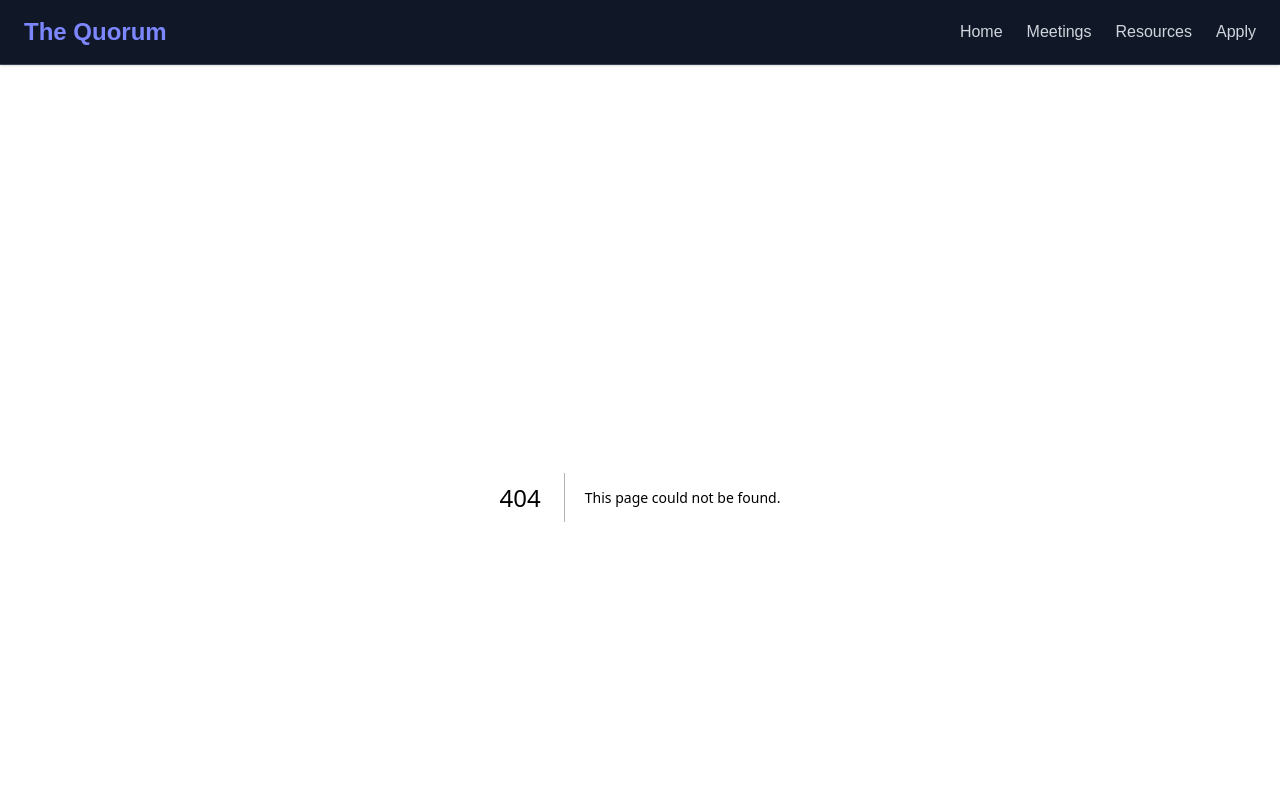
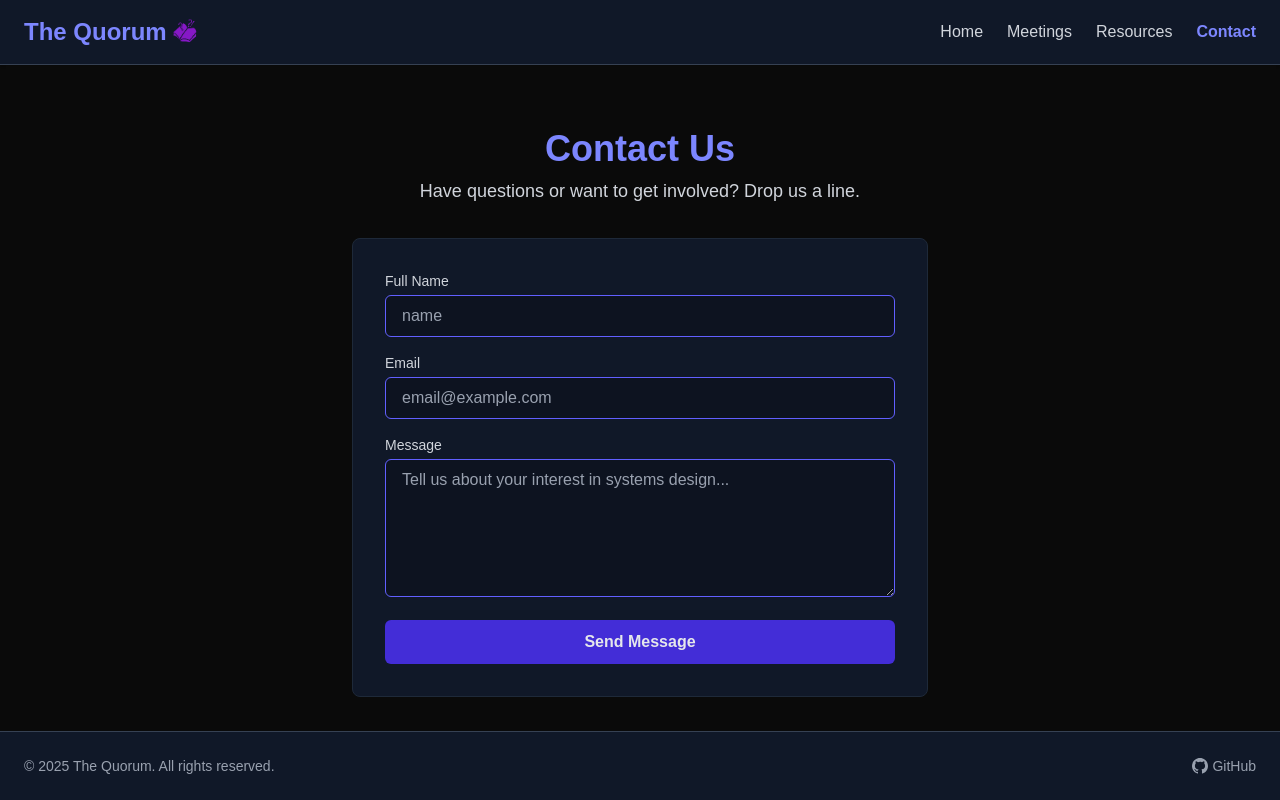
Before and after one commit to PiolineC/Systems-Design-Club, a Next.js app: page /contact in a window 1280 px wide. Before the commit this address had no page. Shown: the top 800 px of the page. Built offline with nearby package versions, Linux system fonts and the light colour scheme.

Commit message:
Update contact page and add logo

```diff
--- a/src/app/apply/page.tsx
+++ /dev/null
@@ -1,36 +0,0 @@
-import SectionHeader from "@/components/SectionHeader";
-
-export default function ApplyPage() {
-  return (
-    <div className="max-w-3xl mx-auto px-4 text-center space-y-8">
-      <SectionHeader
-        title="Apply to Join"
-        description={"We’re currently closed to new members."}
-      />
-
-      <div className="bg-indigo-950/40 border border-indigo-700 rounded-lg p-6 text-gray-300">
-        <p className="text-lg font-medium">
-          The Quorum is a community of engineers, builders, and systems nerds.
-        </p>
-        <p className="mt-2 text-sm text-gray-400">
-          We meet weekly to dive into topics like systems design, networking, and career growth.
-        </p>
-      </div>
-
-      <p className="text-sm text-gray-400 italic">
-        Applications will reopen in Fall 2025. Check back then!
-      </p>
-
-      {<div className="max-w-sm mx-auto">
-        <input
-          type="email"
-          placeholder="Get notified when we're recruiting"
-          className="w-full px-4 py-2 border rounded bg-black/20 border-indigo-700 text-white placeholder-gray-400"
-        />
-        <button className="mt-2 w-full bg-indigo-800 hover:bg-indigo-600 text-gray-300 font-semibold py-2 rounded">
-          Notify Me
-        </button>
-      </div>}
-    </div>
-  );
-}
--- /dev/null
+++ b/src/app/contact/page.tsx
@@ -0,0 +1,15 @@
+import SectionHeader from "@/components/SectionHeader";
+import ContactForm from "@/components/ContactForm";
+
+export default function ContactPage() {
+  return (
+    <div className="max-w-3xl mx-auto px-4 text-center">
+      <SectionHeader
+        title="Contact Us"
+        description={"Have questions or want to get involved? Drop us a line."}
+      />
+
+      <ContactForm />
+    </div>
+  );
+}
--- /dev/null
+++ b/src/components/ContactForm.tsx
@@ -0,0 +1,117 @@
+'use client';
+
+import { useState, FormEvent } from 'react';
+
+type FormStatus = 'idle' | 'sending' | 'success' | 'error';
+
+export default function ContactForm() {
+  const [status, setStatus] = useState<FormStatus>('idle');
+  const [message, setMessage] = useState<string>('');
+
+  const handleSubmit = async (event: FormEvent<HTMLFormElement>) => {
+    event.preventDefault(); // Prevent the default page reload
+    setStatus('sending');
+    setMessage('Sending...');
+
+    const scriptURL = 'https://script.google.com/macros/s/AKfycbzAyNR7ByTO03IQOKeoQ_QRFdErx_ZBnKZ7aLnSSGuoVAqiJeIpnKzUg8AS3PP2anB4/exec';
+
+    const form = event.target as HTMLFormElement;
+    const formData = new FormData(form);
+
+    try {
+      const response = await fetch(scriptURL, { method: 'POST', body: formData });
+
+      if (!response.ok) {
+        throw new Error(`HTTP error! status: ${response.status}`);
+      }
+
+      const data = await response.json();
+
+      if (data.result === 'success') {
+        setStatus('success');
+        setMessage('Thanks for your message! We will get back to you soon.');
+        form.reset();
+      } else {
+        throw new Error(data.error || 'An unknown error occurred.');
+      }
+    } catch (error: any) {
+      console.error('Error!', error.message);
+      setStatus('error');
+      setMessage('Oops! Something went wrong. Please check your connection and try again.');
+    }
+  };
+
+  return (
+    <form
+      onSubmit={handleSubmit}
+      className="max-w-xl mx-auto bg-gray-900 border border-gray-800 rounded-lg p-6 md:p-8 space-y-4 text-left"
+    >
+      {/* Name Input */}
+      <div>
+        <label htmlFor="name" className="block text-sm font-medium text-gray-300 mb-1">
+          Full Name
+        </label>
+        <input
+          id="name"
+          name="name" // match Google Sheet header
+          type="text"
+          placeholder="name"
+          required
+          className="w-full px-4 py-2 border rounded-md bg-black/20 border-indigo-500 text-white placeholder-gray-400 focus:outline-none focus:ring-2 focus:ring-indigo-500"
+        />
+      </div>
+
+      {/* Email Input */}
+      <div>
+        <label htmlFor="email" className="block text-sm font-medium text-gray-300 mb-1">
+          Email
+        </label>
+        <input
+          id="email"
+          name="email" // match Google Sheet header
+          type="email"
+          placeholder="email@example.com"
+          required
+          className="w-full px-4 py-2 border rounded-md bg-black/20 border-indigo-500 text-white placeholder-gray-400 focus:outline-none focus:ring-2 focus:ring-indigo-500"
+        />
+      </div>
+
+      {/* Message Textarea */}
+      <div>
+        <label htmlFor="message" className="block text-sm font-medium text-gray-300 mb-1">
+          Message
+        </label>
+        <textarea
+          id="message"
+          name="message" // match Google Sheet header
+          rows={5}
+          placeholder="Tell us about your interest in systems design..."
+          required
+          className="w-full px-4 py-2 border rounded-md bg-black/20 border-indigo-500 text-white placeholder-gray-400 focus:outline-none focus:ring-2 focus:ring-indigo-500"
+        ></textarea>
+      </div>
+
+      {/* Submit Button */}
+      <div>
+        <button
+          type="submit"
+          disabled={status === 'sending'}
+          className="w-full bg-indigo-700 hover:bg-indigo-600 text-gray-200 font-semibold py-2.5 rounded-md transition-colors duration-200 disabled:bg-indigo-900 disabled:cursor-not-allowed"
+        >
+          {status === 'sending' ? 'Sending...' : 'Send Message'}
+        </button>
+      </div>
+
+      {/* Status Message */}
+      {message && (
+        <p className={`text-sm text-center ${
+          status === 'success' ? 'text-green-400' : ''
+        } ${
+          status === 'error' ? 'text-red-400' : ''
+        }`}>
+          {message}
+        </p>
+      )}
+    </form>
+  );
+}
--- a/src/components/Nav.tsx
+++ b/src/components/Nav.tsx
@@ -2,13 +2,14 @@
 
 import { useState } from "react";
 import Link from "next/link";
+import Image from "next/image";
 import { usePathname } from "next/navigation";
 
 const navLinks = [
   { href: "/", label: "Home" },
   { href: "/meetings", label: "Meetings" },
   { href: "/resources", label: "Resources" },
-  { href: "/apply", label: "Apply" }
+  { href: "/contact", label: "Contact" }
 ];
 
 export default function Nav() {
@@ -20,8 +21,8 @@ export default function Nav() {
   return (
     <nav className="bg-gray-900 border-b border-gray-700 shadow-sm">
       <div className="container mx-auto flex justify-between items-center px-6 py-4">
-        <Link href="/" className="text-2xl font-bold text-indigo-400">
-          The Quorum
+        <Link href="/" className="flex items-center space-x-2 text-2xl font-bold text-indigo-400">
+          The Quorum <Image src="/logo.png" alt="Quorum Logo" width={32} height={32} />
         </Link>
 
         {/* Desktop menu */}
--- a/src/data/meetings.json
+++ b/src/data/meetings.json
@@ -100,5 +100,11 @@
         "datetime": "2025-07-13T17:00:00Z",
         "filename": "Quantum Algorithms.png",
         "alt": "Quantum Algorithms"
+    },
+    {
+        "title": "Dynamo: Amazon's Highly Available Key-value Store",
+        "datetime": "2025-08-10T17:00:00Z",
+        "filename": "Dynamo.png",
+        "alt": "Dynamo"
     }
 ]
```
Also changed, not shown: public/logo.png (added), public/topics/Dynamo.png (added).
